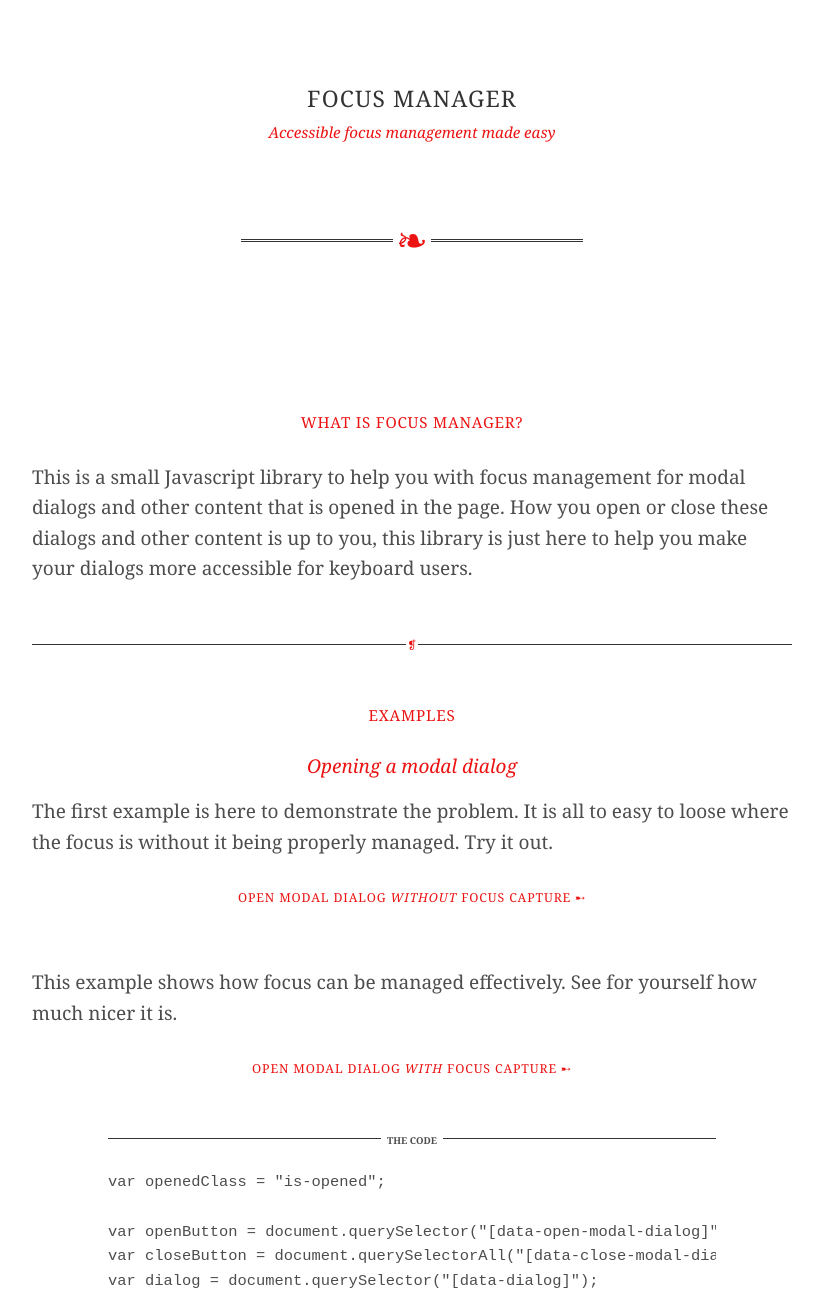
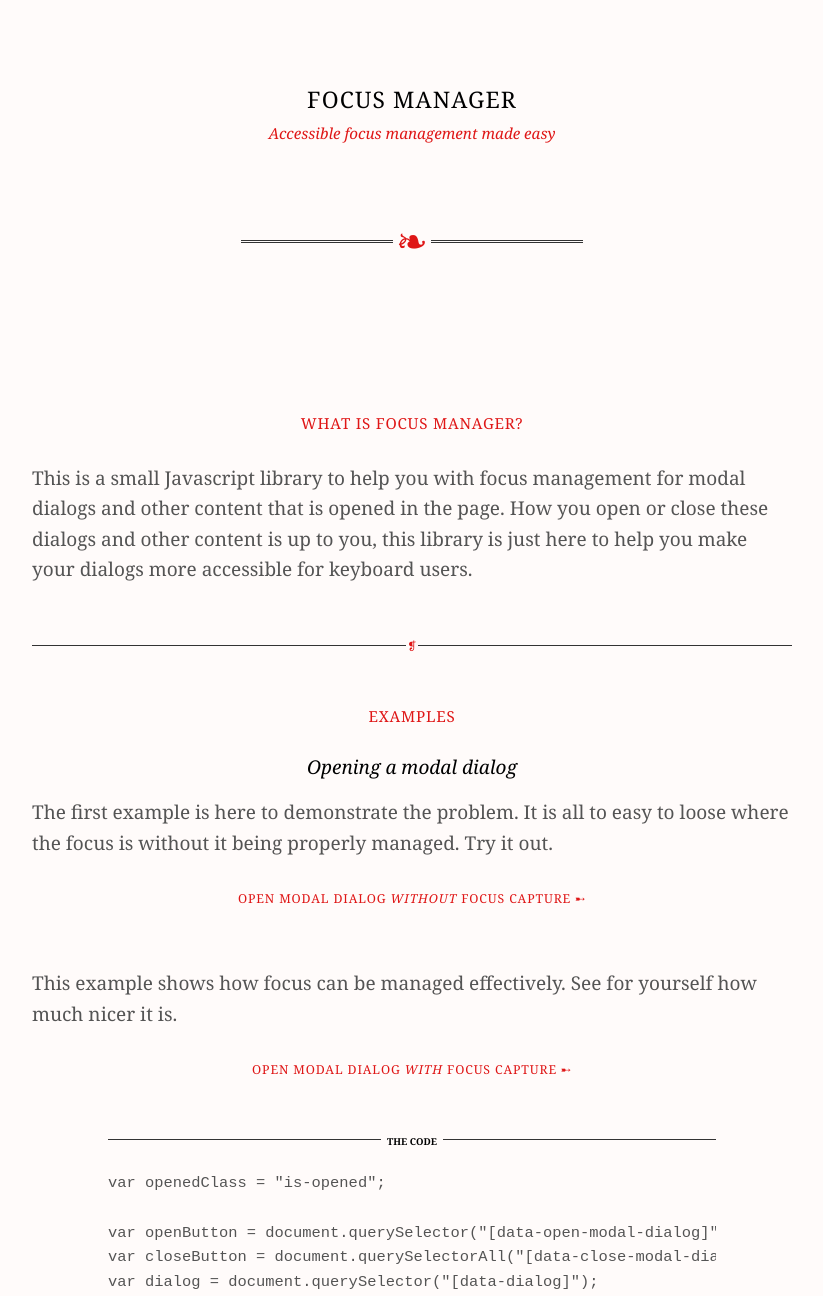
Before and after one commit to IsaacAndela/focus-manager, a website: page index.html in a window 1280 px wide. Shown: the part 184-1480 px from the top of the page, without its empty margins (228-1051 px from the left). Drawn offline with Linux system fonts and the light colour scheme.

Commit message:
Styling improvements

```diff
--- a/style.css
+++ b/style.css
@@ -1,5 +1,6 @@
 html {
 	font-size: 118.75%;
+	background-color: hsl(0, 100%, 100%);
 }
 
 body {
@@ -7,11 +8,23 @@ body {
 	max-width: 40em;
 	line-height: 1.6;
 	margin: 0 auto;
-	padding: 0 1em;
+	padding: 1px 1em;
 	display: block;
-	color: hsl(0, 0%, 30%);
+	color: hsl(0, 0%, 33%);
+	background-color: hsl(9, 100%, 99%);
 }
-
+@media (min-width: 35em) {
+	body {
+		padding-left: 2em;
+		padding-right: 2em;
+	}
+}
+@media (min-width: 45em) {
+	body {
+		padding-left: 3em;
+		padding-right: 3em;
+	}
+}
 p {
 	margin: 0;
 }
@@ -23,14 +36,14 @@ p + p {
 a {
 	color: inherit;
 	text-decoration: none;
-	border-bottom: hsl(0, 85%, 50%) 1px solid;
+	border-bottom: hsl(0, 82%, 48%) 1px solid;
 	transition: color 0.3s;
 }
 
 a:hover,
 a:focus,
 a:active {
-	color: hsl(0, 85%, 50%);
+	color: hsl(0, 82%, 48%);
 }
 
 :focus {
@@ -65,8 +78,8 @@ a:active {
 	font-size: 2em;
 	text-align: center;
 	width: 1em;
-	background: hsl(0, 100%, 100%);
-	color: hsl(0, 85%, 50%);
+	background: hsl(9, 100%, 99%);
+	color: hsl(0, 82%, 48%);
 	line-height: 0.7;
 	margin-bottom: -0.36em;
 }
@@ -105,6 +118,7 @@ a:active {
 	text-align: center;
 	font-weight: normal;
 	margin: 0;
+	color: black;
 }
 
 .sectionTitle {
@@ -112,7 +126,7 @@ a:active {
 	text-transform: uppercase;
 	letter-spacing: 0.05em;
 	font-weight: normal;
-	color: hsl(0, 85%, 50%);
+	color: hsl(0, 82%, 48%);
 	margin: 4em 0 2em 0;
 }
 
@@ -120,7 +134,7 @@ a:active {
 	font-size: 1em;
 	font-weight: normal;
 	font-style: italic;
-	color: hsl(0, 85%, 50%);
+	color: black;
 }
 
 .payoff {
@@ -128,7 +142,7 @@ a:active {
 	font-style: italic;
 	font-size: 0.8em;
 	text-align: center;
-	color: hsl(0, 85%, 50%);
+	color: hsl(0, 82%, 48%);
 	margin: 0.5em 0 0 0;
 }
 
@@ -152,7 +166,7 @@ button {
 	color: white;
 	text-transform: uppercase;
 	letter-spacing: 0.07em;
-	color: hsl(0, 85%, 50%);
+	color: hsl(0, 82%, 48%);
 	margin: 0 auto;
 
 	border: none;
@@ -187,8 +201,8 @@ button:focus::after {
 	font-size: 0.6em;
 	text-align: center;
 	width: 1em;
-	background: hsl(0, 100%, 100%);
-	color: hsl(0, 85%, 50%);
+	background: hsl(9, 100%, 99%);
+	color: hsl(0, 82%, 48%);
 	line-height: 0.7;
 	margin-bottom: -0.36em;
 	top: 0;
@@ -234,12 +248,13 @@ button:focus::after {
 	text-transform: uppercase;
 	font-size: 0.5em;
 	width: -webkit-max-content;
-	background-color: hsl(0, 100%, 100%);
+	background-color: hsl(9, 100%, 99%);
+	color: black;
 	padding: 0 0.6em;
 }
 
 .highlightCode {
-	color: hsl(0, 85%, 50%);
+	color: hsl(0, 82%, 48%);
 }
 
 .codeComment {
@@ -251,6 +266,7 @@ button:focus::after {
 	line-height: 1.2;
 	font-size: 1.2em;
 	margin: 1.6em 0 0.9em 0;
+	color: black;
 }
 
 .apiTitle-code {
```
